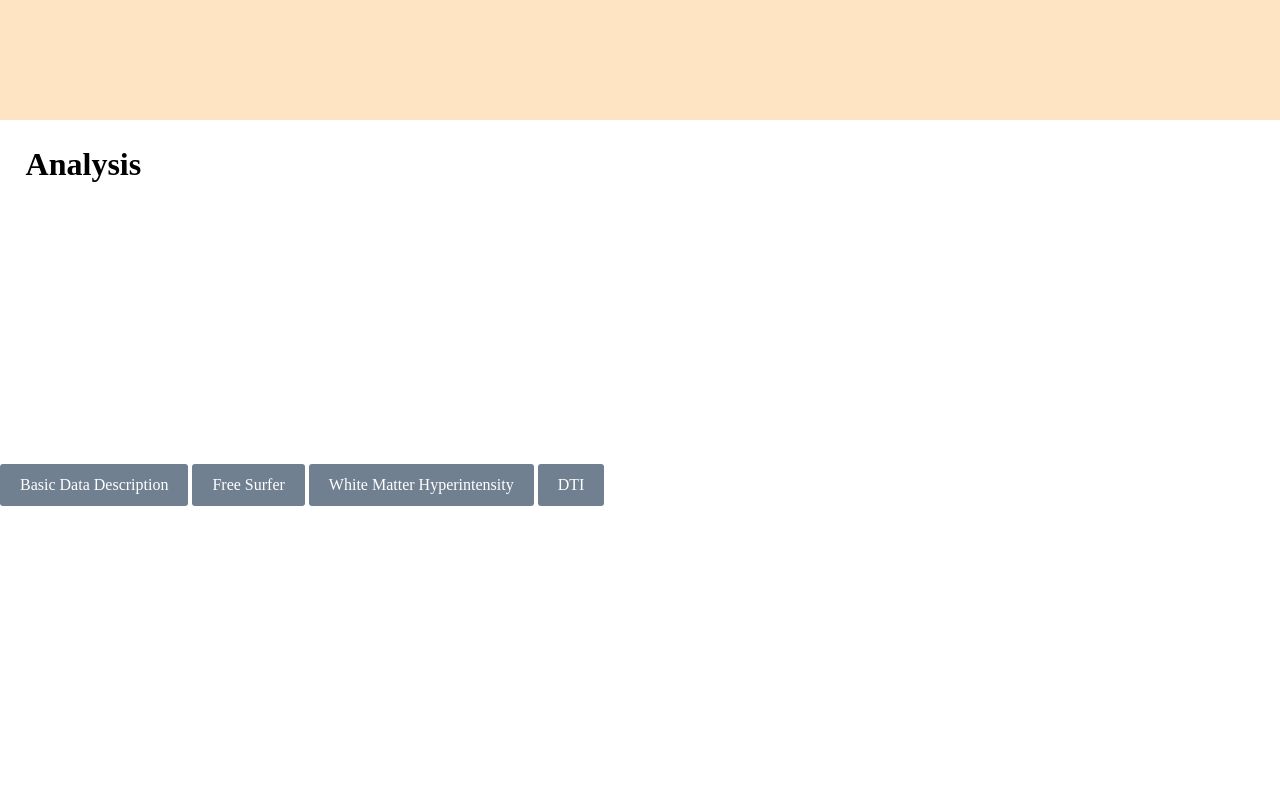
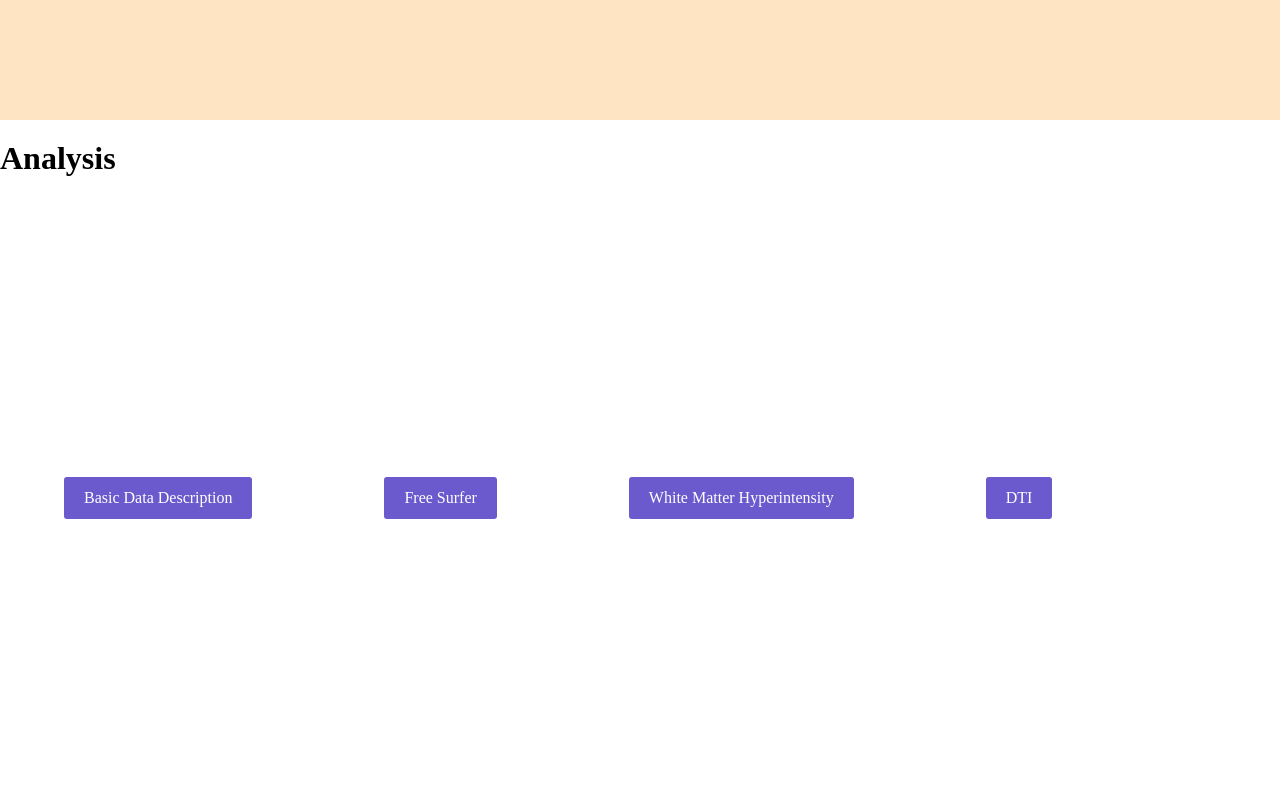
Before and after one commit to anarkhede/Atul_Website, a plain HTML site: page index.html in a window 1280 px wide. Shown: the part 1080-1880 px from the top of the page. Drawn offline with nearby package versions, Linux system fonts and the light colour scheme; files that its build step writes are made by us from their sources; files whose address does not match are found by name.

Commit message:
Update style.css

```diff
--- a/style.css
+++ b/style.css
@@ -75,11 +75,14 @@ and one for patches or subsection */
 
 .sectThree {
     background-image: url("../images/image3.jpg");
+
 }
 
 .header {
     /*overflow: hidden; */
-    padding: 2%;
+    padding: 0;
+    position: relative;
+    top: 20px;
 }
 
 button {
@@ -96,14 +99,14 @@ button::-moz-focus-inner {
     text-decoration: none;
     border-radius: 3px;
     border: 0;
-    margin: 0;
+    margin: 5%;
 }
 .button-primary {
-    background: slategrey;
+    background: slateblue;
     color: #fff;
 }
 
 .button-primary.hover {
-    background: lightslategrey;
+    background: slategrey;
     color: #fff;
 }
```
